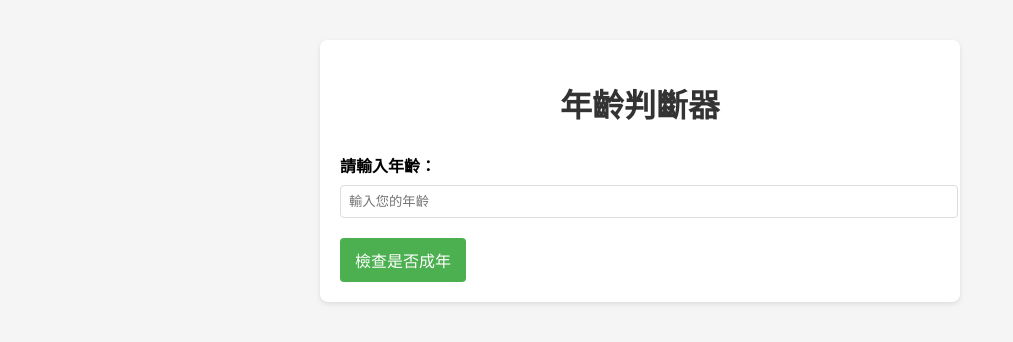
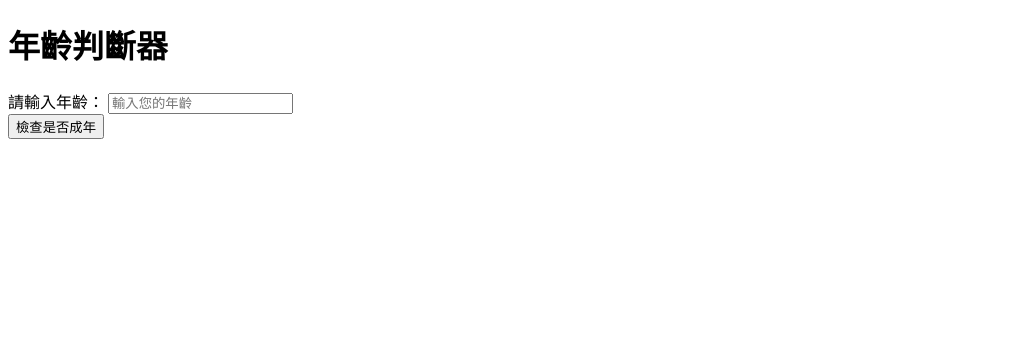
Before and after one commit to Hashbrowns77/544444324, a plain HTML site: page 1.html in a window 1280 px wide. Shown: the whole page, without its empty margins (0-1013 px from the left). Drawn offline with Linux system fonts and the light colour scheme.

Commit message:
Update 1.html

```diff
--- a/1.html
+++ b/1.html
@@ -5,58 +5,7 @@
     <meta name="viewport" content="width=device-width, initial-scale=1.0">
     <title>年齡判斷範例</title>
     <style>
-        body {
-            font-family: Arial, sans-serif;
-            line-height: 1.6;
-            margin: 20px;
-            padding: 20px;
-            background-color: #f5f5f5;
-        }
-        .container {
-            max-width: 600px;
-            margin: 0 auto;
-            background-color: white;
-            padding: 20px;
-            border-radius: 8px;
-            box-shadow: 0 2px 5px rgba(0,0,0,0.1);
-        }
-        h1 {
-            color: #333;
-            text-align: center;
-        }
-        .input-group {
-            margin: 20px 0;
-        }
-        label {
-            display: block;
-            margin-bottom: 5px;
-            font-weight: bold;
-        }
-        input {
-            width: 100%;
-            padding: 8px;
-            border: 1px solid #ddd;
-            border-radius: 4px;
-        }
-        button {
-            padding: 10px 15px;
-            background-color: #4CAF50;
-            color: white;
-            border: none;
-            border-radius: 4px;
-            cursor: pointer;
-            font-size: 16px;
-        }
-        button:hover {
-            background-color: #45a049;
-        }
-        .result {
-            margin-top: 20px;
-            padding: 15px;
-            background-color: #e8f5e9;
-            border-left: 4px solid #4CAF50;
-            display: none;
-        }
+
     </style>
 </head>
 <body>
@@ -71,17 +20,17 @@
         <button onclick="checkAge()">檢查是否成年</button>
 
         <div class="result" id="result">
-            <!-- 這裡會顯示判斷結果 -->
+
         </div>
     </div>
 
     <script>
         function checkAge() {
-            // 獲取輸入的年齡值
+
             const ageInput = document.getElementById("age");
             const resultDiv = document.getElementById("result");
 
-            // 檢查是否有輸入值
+
             if (!ageInput.value) {
                 resultDiv.textContent = "請輸入年齡！";
                 resultDiv.style.display = "block";
@@ -90,10 +39,10 @@
                 return;
             }
 
-            // 將輸入值轉換為數字
+
             const age = parseInt(ageInput.value);
 
-            // 判斷年齡是否為20歲以上
+
             if (age >= 20) {
                 resultDiv.textContent = `您今年 ${age} 歲，已成年！`;
                 resultDiv.style.backgroundColor = "#e8f5e9";
@@ -104,7 +53,7 @@
                 resultDiv.style.borderLeftColor = "#ff9800";
             }
 
-            // 顯示結果
+
             resultDiv.style.display = "block";
         }
     </script>
```
